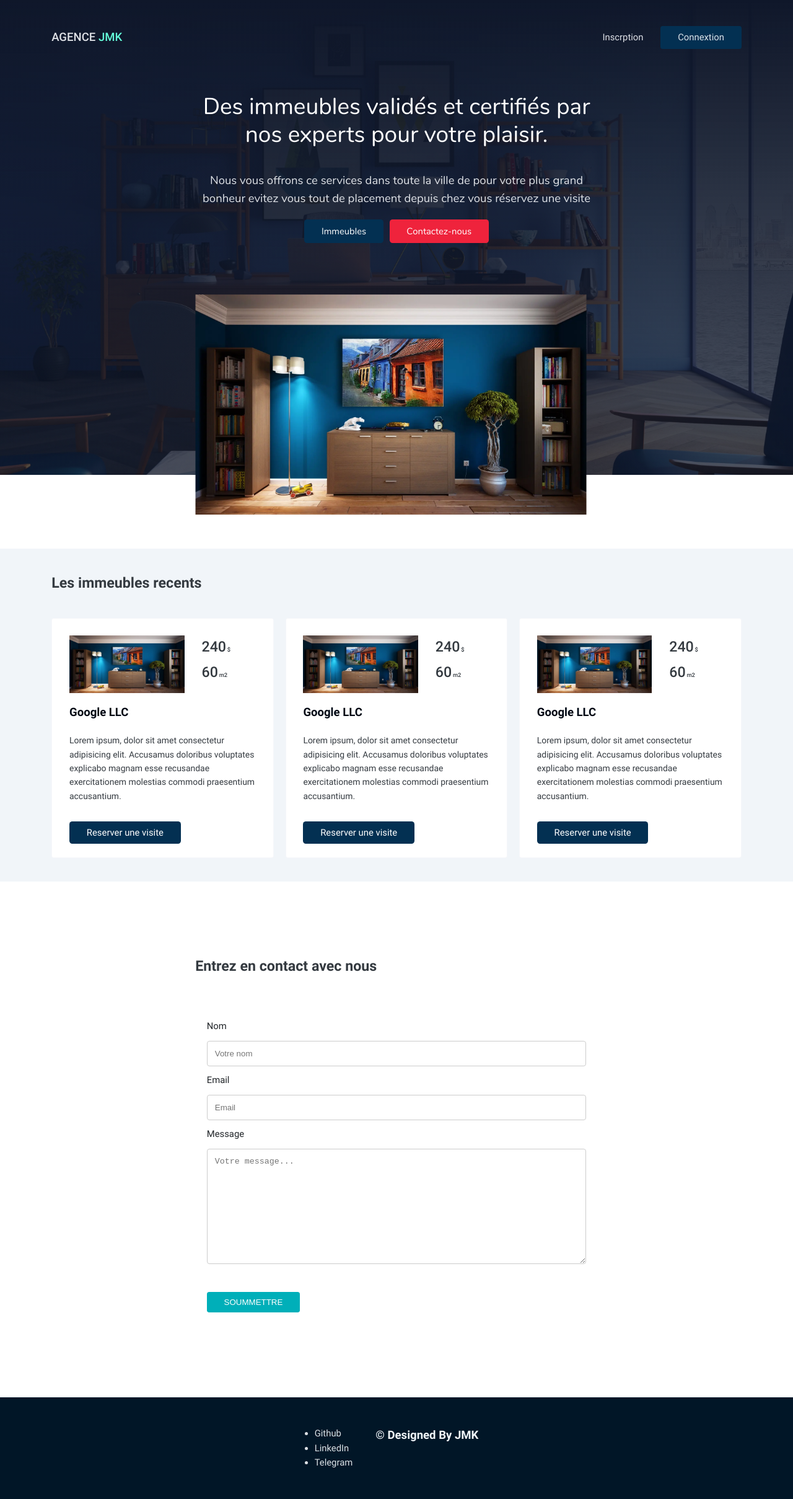
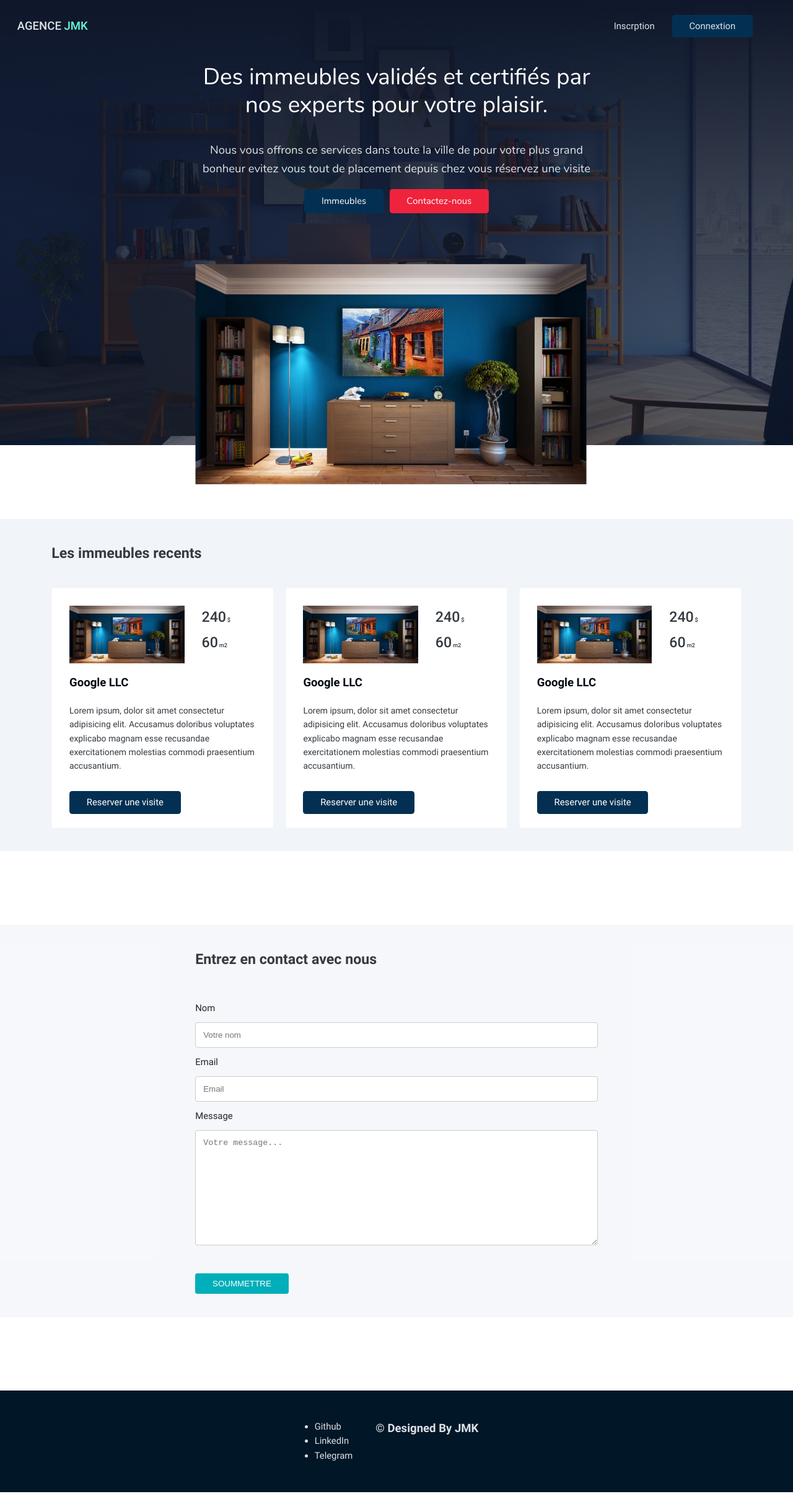
Before and after one commit to wilfried-musanzi/real-estate-design, a website built with Vite: page index.html in a window 1280 px wide. Shown: the whole page at 62% size. Built offline with nearby package versions, Linux system fonts and the light colour scheme.

Commit message:
Animation:desktop

```diff
--- a/index.html
+++ b/index.html
@@ -8,7 +8,7 @@
   </head>
   <body>
     <section class="hero">
-      <header class="header container">
+      <header class="header">
         <h2 class="header__brand">agence <span>jmk</span></h2>
         <nav class="header__nav">
           <ul class="nav__list">
@@ -21,7 +21,7 @@
           </ul>
         </nav>
       </header>
-      <div id="login">
+      <div class="hide" id="login">
         <form action="" class="form form__top">
           <div class="small">
             <p class="close"><i class="ph-x"></i></p>
@@ -35,7 +35,7 @@
         </form>
       </div>
 
-      <div id="signup">
+      <div class="hide" id="signup">
         <form action="" class="form form__top">
           <div class="small">
             <p class="close"><i class="ph-x"></i></p>
@@ -69,7 +69,7 @@
         <img src="./images/pexels-pixabay-271816.webp" alt="house img" />
       </div>
     </section>
-    <section class="section__properties">
+    <section class="section section__properties">
       <div class="container">
         <h4 class="heading__primary">Les immeubles recents</h4>
         <div class="cards">
@@ -137,7 +137,7 @@
         </div>
       </div>
     </section>
-    <section class="section__contact container">
+    <section class="section section__contact">
       <div class="sub-container">
         <h4 class="heading__primary">Entrez en contact avec nous</h4>
         <form action="" class="form">
@@ -160,7 +160,7 @@
         </form>
       </div>
     </section>
-    <footer class="footer">
+    <footer class="section footer">
       <nav class="footer__links">
         <ul class="nav__footer">
           <li class="footer__item">
--- a/js/main.js
+++ b/js/main.js
@@ -2,6 +2,8 @@ import "../styles/main.scss";
 
 const btnsClose = document.querySelectorAll(".close");
 const links = document.querySelector(".nav__list");
+const hide = document.querySelectorAll(".hide");
+
 let form;
 links.addEventListener("click", (e) => {
   e.preventDefault();
@@ -19,3 +21,61 @@ btnsClose.forEach((btn) => {
     form.classList.remove("form__visible");
   });
 });
+
+window.addEventListener("load", () => {
+  hide.forEach((el) => {
+    el.classList.remove("hide");
+  });
+});
+
+const sections = document.querySelectorAll(".section");
+
+const revealElement = function (entries, _) {
+  const [entry] = entries;
+  if (!entry.isIntersecting) return;
+  entry.target.classList.remove("hidden");
+};
+
+const elementObserver = new IntersectionObserver(revealElement, {
+  root: null,
+  threshold: 0.2,
+});
+
+sections.forEach(function (elemetn) {
+  elementObserver.observe(elemetn);
+  elemetn.classList.add("hidden");
+});
+
+// var prevScrollpos = window.pageYOffset;
+// window.onscroll = function () {
+//   // document.querySelector(".header").classList.add("fixed__nav");
+//   // document.querySelector(".header").style.background = " rgb(1, 22, 39, 0.9)";
+
+//   var currentScrollPos = window.pageYOffset;
+//   if (prevScrollpos > currentScrollPos) {
+//     document.querySelector(".header").classList.remove("header__hidden");
+
+//     document.querySelector(".header").style.top = "0";
+//     // document.querySelector(".header").style.background = "#000";
+//   } else {
+//     document.querySelector(".header").classList.add("header__hidden");
+//     // document.querySelector(".header").style.background = "rgb(1, 22, 39)";
+//   }
+//   prevScrollpos = currentScrollPos;
+// };
+
+const mainNav = document.querySelector(".header");
+const mainNavHeight = mainNav.getBoundingClientRect().height;
+const observer = new IntersectionObserver(
+  (entries) => {
+    const [entry] = entries;
+    if (!entry.isIntersecting) mainNav.classList.add("sticky");
+    else mainNav.classList.remove("sticky");
+  },
+  {
+    root: null,
+    threshold: 0,
+    rootMargin: `-${mainNavHeight}px`,
+  }
+);
+observer.observe(document.querySelector(".hero"));
--- a/styles/contact.scss
+++ b/styles/contact.scss
@@ -1,5 +1,7 @@
 .section__contact {
   margin-bottom: 12.8rem;
+  background: $light-2;
+  padding: 4rem 0;
 }
 
 input[type="text"],
@@ -40,5 +42,4 @@ input[type="submit"] {
 
 .form {
   border-radius: 0.5rem;
-  padding: 2rem;
 }
--- a/styles/footer.scss
+++ b/styles/footer.scss
@@ -23,5 +23,5 @@
 
 .copy {
   font-size: 2rem;
-  color: $light-3;
+  color: $light-2;
 }
--- a/styles/header.scss
+++ b/styles/header.scss
@@ -1,15 +1,18 @@
 .header {
-  margin-bottom: 5rem;
   display: flex;
   justify-content: space-between;
   align-items: center;
-  padding-top: 5rem;
+  padding: 3rem;
+  position: fixed;
+  top: 0;
+  width: 100%;
 }
 
 .nav__list {
   list-style: none;
   display: flex;
   gap: 3rem;
+  animation: fadeInUp 0.3s ease-in 0.2s backwards;
 }
 
 .nav__link {
@@ -32,6 +35,7 @@
     padding: 1rem 3rem;
     border-radius: 0.4rem;
     transition: all 0.3s;
+    margin-right: 10rem;
   }
 
   &:hover,
@@ -46,6 +50,7 @@
   text-transform: uppercase;
   font-size: 2rem;
   font-weight: 500;
+  animation: fadeInUp 0.3s ease-in 0.3s backwards;
   span {
     color: $green;
   }
--- a/styles/hero.scss
+++ b/styles/hero.scss
@@ -1,9 +1,12 @@
 .hero {
-  background: linear-gradient(#0f172a, rgb(15, 23, 42, 0.7)),
+  // background: url("../images/pexels-huseyn-kamaladdin-667838.webp") no-repeat
+  //   center center / cover;
+  background: linear-gradient(rgb(15, 23, 42, 2), rgb(15, 23, 42, 0.6)),
     url("../images/pexels-huseyn-kamaladdin-667838.webp") no-repeat center
       center / cover;
   position: relative;
   margin-bottom: 12.8rem;
+  padding-top: 8rem;
 }
 
 .hero__body {
@@ -19,13 +22,16 @@
 .hero__welcome {
   margin-bottom: 4rem;
   line-height: 1.2;
+  animation: fadeIn 0.3s ease-in backwards;
 }
 .hero__description {
   font-size: 2rem;
   color: $light-2;
+  animation: fadeIn 0.3s ease-in 0.3s backwards;
 }
 .hero__links {
   position: relative;
+  animation: fadeIn 0.3s ease-in 0.5s backwards;
 }
 
 .hero__img {
@@ -35,5 +41,6 @@
   img {
     width: 68rem;
     height: auto;
+    animation: fadeIn 0.3s ease-in 0.7s backwards;
   }
 }
--- a/styles/login.scss
+++ b/styles/login.scss
@@ -37,7 +37,7 @@
 
 .small {
   max-width: 30%;
-  background-color: $light-5;
+  background-color: $light-4;
   padding: 5rem;
   border-radius: 0.4rem;
 }
--- a/styles/utilities.scss
+++ b/styles/utilities.scss
@@ -10,6 +10,8 @@ $bleue-1: #011627;
 $bleue-2: #00afb9;
 $bleue-3: #033052;
 $bleue-4: #022744;
+$bleue-5: rgb(1, 22, 39, 1);
+
 $green: #64ffda;
 $red-1: #ef233c;
 $red-2: #d80b23;
@@ -19,6 +21,11 @@ $red-2: #d80b23;
 *::before {
   margin: 0;
   padding: 0;
+}
+
+*:focus {
+  outline: none;
+  box-sizing: 0.5rem 0.5rem $green;
 }
 
 html {
@@ -33,6 +40,7 @@ body {
   line-height: 1.6;
   font-weight: 400;
   position: relative;
+  overflow-x: hidden;
 }
 
 %link {
@@ -95,3 +103,37 @@ a {
   color: $dark-2;
   margin-bottom: 4rem;
 }
+
+.hide {
+  display: none;
+}
+
+@keyframes fadeInUp {
+  0% {
+    opacity: 0;
+    transform: translateY(-2rem);
+  }
+  100% {
+    opacity: 1;
+    transform: translateY(0);
+  }
+}
+@keyframes fadeIn {
+  0% {
+    opacity: 0;
+    transform: translateY(2rem);
+  }
+  100% {
+    opacity: 1;
+    transform: translateY(0);
+  }
+}
+
+.hidden {
+  opacity: 0;
+  transform: translateX(10rem);
+}
+
+.sticky {
+  background: $bleue-5;
+}
```
